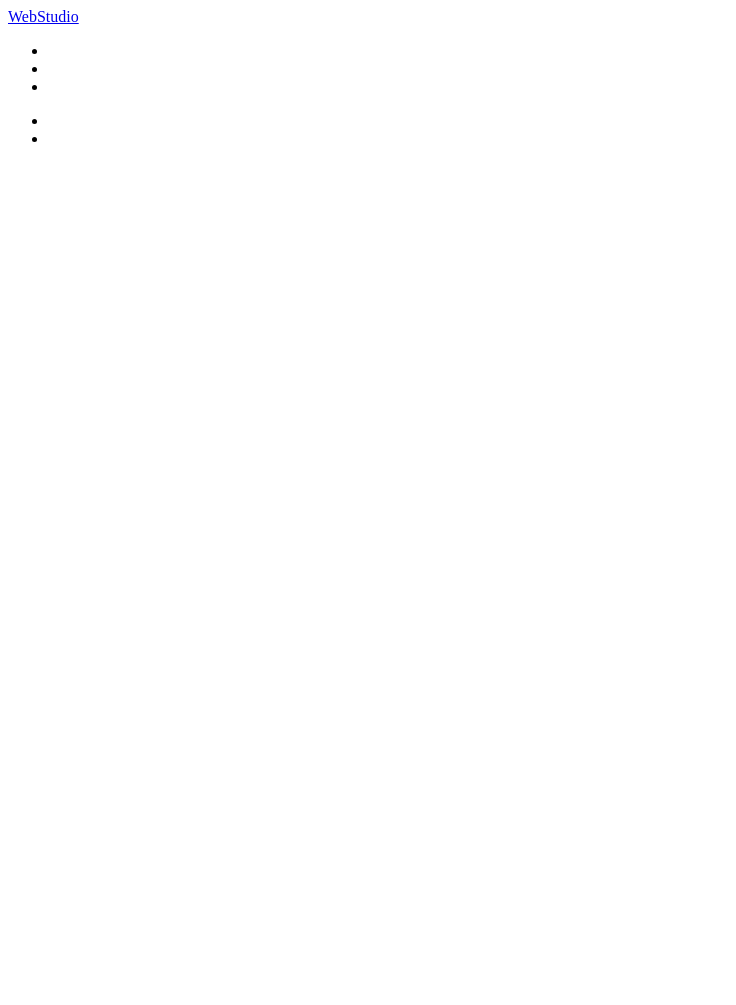
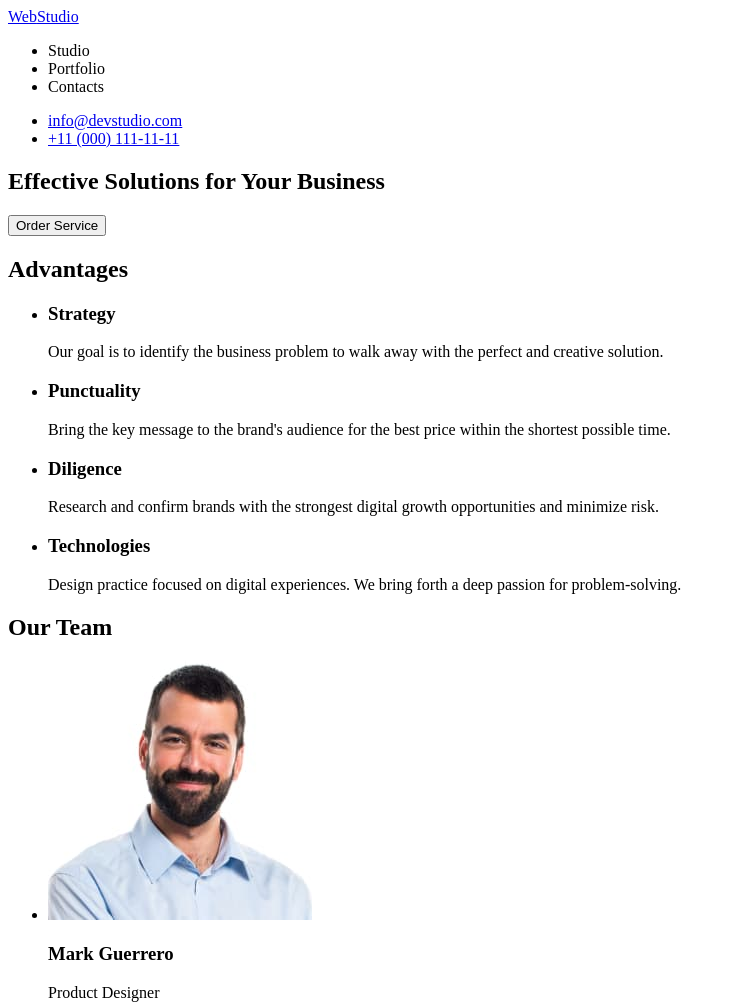
Before and after one commit to d3nn1x/hw1, a plain HTML site: page index.html in a window 1280 px wide. Shown: the top 1005 px of the page, without its empty margins (0-736 px from the left). Before the commit the page ends 800 px from the top, so only its background shows below. Drawn offline with Linux system fonts and the light colour scheme.

Commit message:
Finished the starter markup

```diff
--- a/index.html
+++ b/index.html
@@ -7,24 +7,89 @@
   </head>
   <body>
     <header>
-      <a href="#">WebStudio</a>
+      <a href="#"><span>Web</span>Studio</a>
       <nav>
         <ul>
-          <li></li>
-          <li></li>
-          <li></li>
+          <li>Studio</li>
+          <li>Portfolio</li>
+          <li>Contacts</li>
         </ul>
       </nav>
       <ul>
-        <li><a href="#"></a></li>
-        <li><a href="#"></a></li>
+        <li><a href="mailto:info@devstudio.com">info@devstudio.com</a></li>
+        <li><a href="tel:+11000111111">+11 (000) 111-11-11</a></li>
       </ul>
     </header>
     <main>
-      <section></section>
-      <section></section>
-      <section></section>
+      <section>
+        <h1>Effective Solutions for Your Business</h1>
+        <button type="button">Order Service</button>
+      </section>
+      <section>
+        <h2>Advantages</h2>
+        <ul>
+          <li>
+            <h3>Strategy</h3>
+            <p>
+              Our goal is to identify the business problem to walk away with the
+              perfect and creative solution.
+            </p>
+          </li>
+          <li>
+            <h3>Punctuality</h3>
+            <p>
+              Bring the key message to the brand's audience for the best price
+              within the shortest possible time.
+            </p>
+          </li>
+          <li>
+            <h3>Diligence</h3>
+            <p>
+              Research and confirm brands with the strongest digital growth
+              opportunities and minimize risk.
+            </p>
+          </li>
+          <li>
+            <h3>Technologies</h3>
+            <p>
+              Design practice focused on digital experiences. We bring forth a
+              deep passion for problem-solving.
+            </p>
+          </li>
+        </ul>
+      </section>
+      <section>
+        <h2>Our Team</h2>
+        <ul>
+          <li>
+            <img src="./img/mark.jpg" alt="Mark" width="264" />
+            <h3>Mark Guerrero</h3>
+            <p>Product Designer</p>
+          </li>
+          <li>
+            <img src="./img/tom.jpg" alt="Tom" width="264" />
+            <h3>Tom Ford</h3>
+            <p>Frontend Developer</p>
+          </li>
+          <li>
+            <img src="./img/camila.jpg" alt="Camila" width="264" />
+            <h3>Camilia Garcia</h3>
+            <p>Marketing</p>
+          </li>
+          <li>
+            <img src="./img/daniel.jpg" alt="Daniel" width="264" />
+            <h3>Daniel Wilson</h3>
+            <p>UI Designer</p>
+          </li>
+        </ul>
+      </section>
     </main>
-    <footer></footer>
+    <footer>
+      <a href="#"><span>Web</span>Studio</a>
+      <p>
+        Increase the flow of customers and sales for your business with digital
+        marketing & growth solutions.
+      </p>
+    </footer>
   </body>
 </html>
```
Also changed, not shown: img/camila.jpg (added), img/daniel.jpg (added), img/mark.jpg (added), img/tom.jpg (added).
